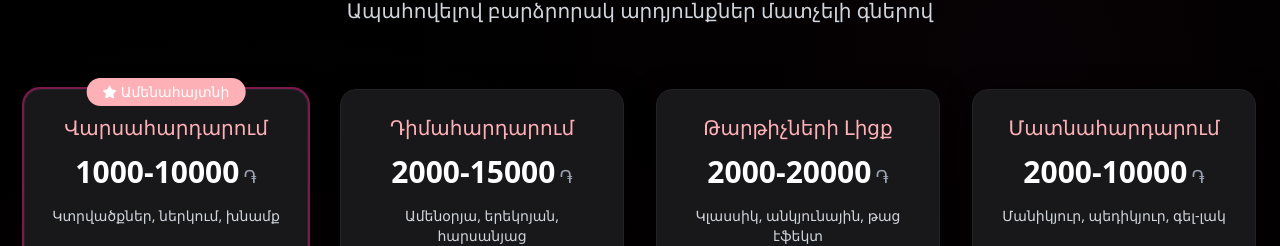
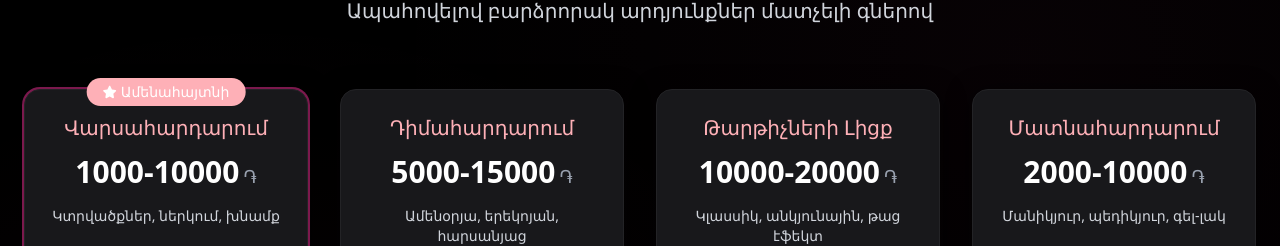
Before and after one commit to serabraa/solo_beauty_site, a React (Vite) app: page / in a window 1280 px wide. Shown: the part 1588-1834 px from the top of the page. Built offline with nearby package versions, Linux system fonts and the light colour scheme.

Commit message:
price fixes

```diff
--- a/src/components/Pricing.jsx
+++ b/src/components/Pricing.jsx
@@ -29,7 +29,7 @@ export default function Pricing() {
     },
     {
       name: t('pricing.services.makeup.name'),
-      price: "2000-15000",
+      price: "5000-15000",
       currency: "֏",
       description: t('pricing.services.makeup.description'),
       features: [
@@ -41,7 +41,7 @@ export default function Pricing() {
     },
     {
       name: t('pricing.services.eyelashes.name'),
-      price: "2000-20000",
+      price: "10000-20000",
       currency: "֏",
       description: t('pricing.services.eyelashes.description'),
       features: [
```
